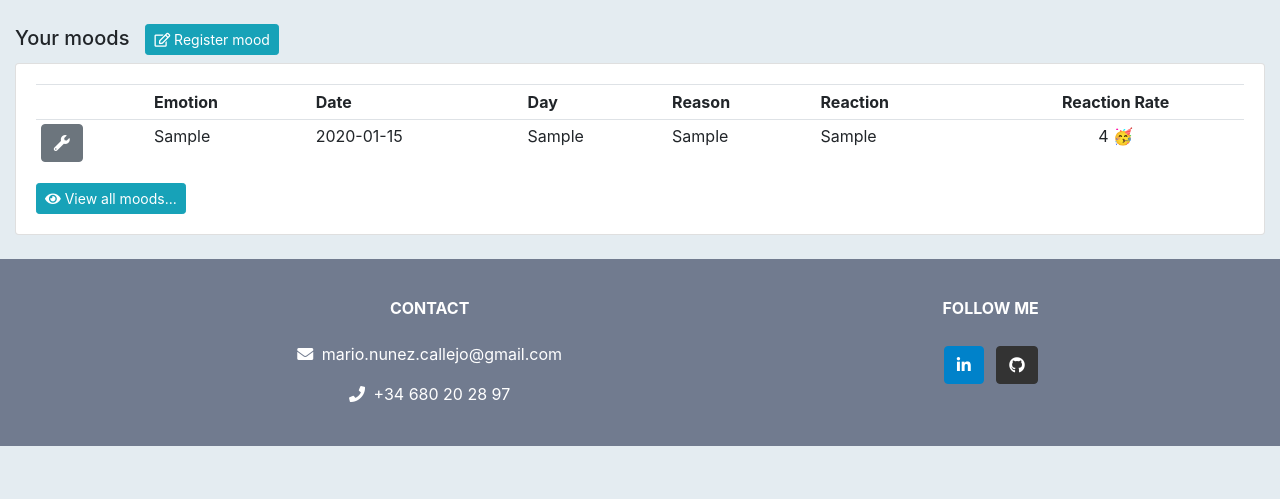
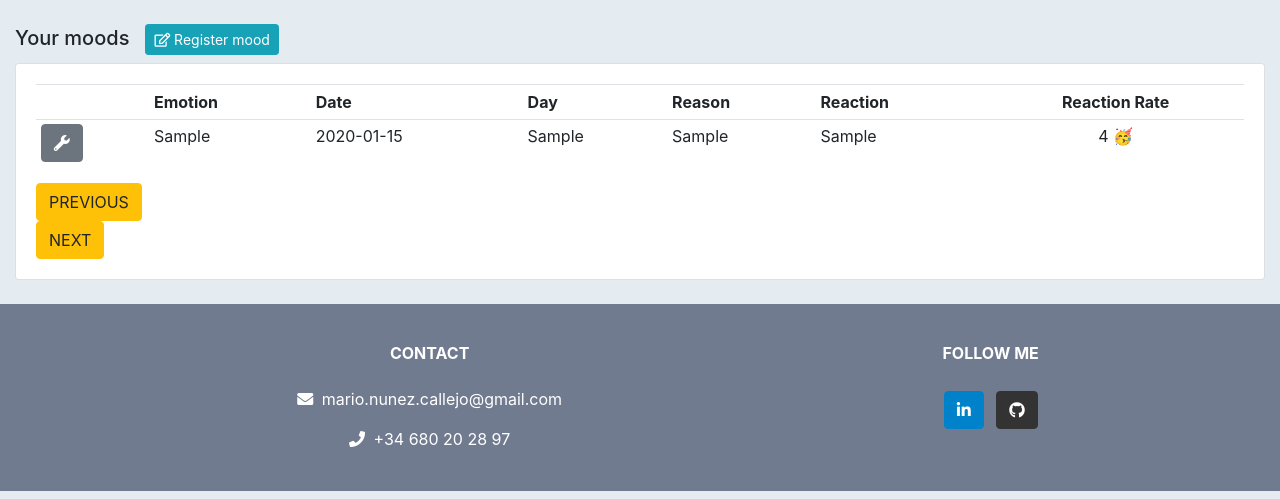
Before and after one commit to mario-nunez/mood_tracker, a Django app: page /moods/ in a window 1280 px wide. Shown: the part 82-581 px from the top of the page. Run offline with Django 4.2, Linux system fonts and the light colour scheme; a user stored in the database is signed in; tables that the repository leaves empty hold one stand-in row (values such as "Sample post").

Commit message:
Create basic functionality of moods pagination

```diff
--- a/apps/mood_tracker/templates/mood_tracker/moods.html
+++ b/apps/mood_tracker/templates/mood_tracker/moods.html
@@ -76,9 +76,10 @@
 								</td>
 							</tr>
 						{% endfor %}
+
 					</table>
-					<a class="btn btn-sm btn-info" style="width: fit-content;"
-					   href=""> <i class="fa fa-eye"></i> View all moods...</a>
+					<a class="btn btn-warning" href={{previous_link}} role="button" style="width: fit-content;">PREVIOUS</a>
+					<a class="btn btn-warning" href={{next_link}} role="button" style="width: fit-content;">NEXT</a>
 				{% endif %}
 
 			</div>
--- a/apps/mood_tracker/views.py
+++ b/apps/mood_tracker/views.py
@@ -1,6 +1,7 @@
 from django.db.models import Avg, Count
 from django.db.models.functions import Round
 from rest_framework import status
+from rest_framework.pagination import PageNumberPagination, LimitOffsetPagination
 from rest_framework.renderers import TemplateHTMLRenderer
 from rest_framework.response import Response
 from rest_framework.views import APIView
@@ -12,7 +13,10 @@ from ..common.decorators import authentication_required
 from ..common.models import Achievement, UserProfile
 
 
+
 # Create your views here.
+
+
 
 class HomeList(APIView):
     renderer_classes = [TemplateHTMLRenderer]
@@ -60,15 +64,26 @@ class HomeList(APIView):
 class MoodList(APIView):
     renderer_classes = [TemplateHTMLRenderer]
     template_name = 'mood_tracker/moods.html'
+    pagination_class = PageNumberPagination
 
     @authentication_required
     def get(self, request):
         user_profile = UserProfile.objects.get(user_id=request.user.id)
         user_moods = Mood.objects.filter(user_profile_id=user_profile.id)
-        serializer = MoodSerializer(user_moods, many=True)
+
+        paginator = PageNumberPagination()
+        result_page = paginator.paginate_queryset(user_moods, request)
+        serializer = MoodSerializer(result_page, many=True)
+
+        print('RESULT PAGE', result_page)
+        print('SERIALIZER', serializer)
+        print('SERIALIZER DATA', serializer.data)
+        print('NEXT', paginator.get_next_link())
 
         data = {
-            'moods': serializer.data
+            'moods': serializer.data,
+            'next_link': paginator.get_next_link(),
+            'previous_link': paginator.get_previous_link()
             }
         return Response(data, status=status.HTTP_200_OK)
 
--- a/mood_tracker/settings.py
+++ b/mood_tracker/settings.py
@@ -62,6 +62,11 @@ INSTALLED_APPS = [
     'apps.diary',
     'apps.self_improvement',
 ]
+
+REST_FRAMEWORK = {
+    'DEFAULT_PAGINATION_CLASS': 'rest_framework.pagination.PageNumberPagination',
+    'PAGE_SIZE': 3
+}
 
 MIDDLEWARE = [
     'django.middleware.security.SecurityMiddleware',
```
